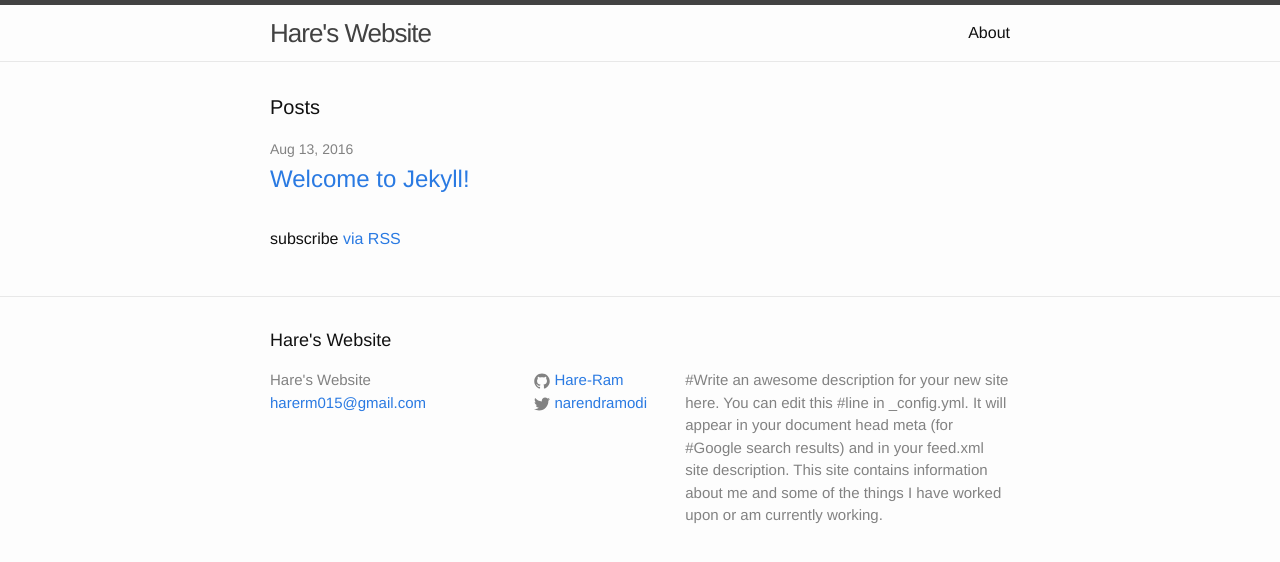
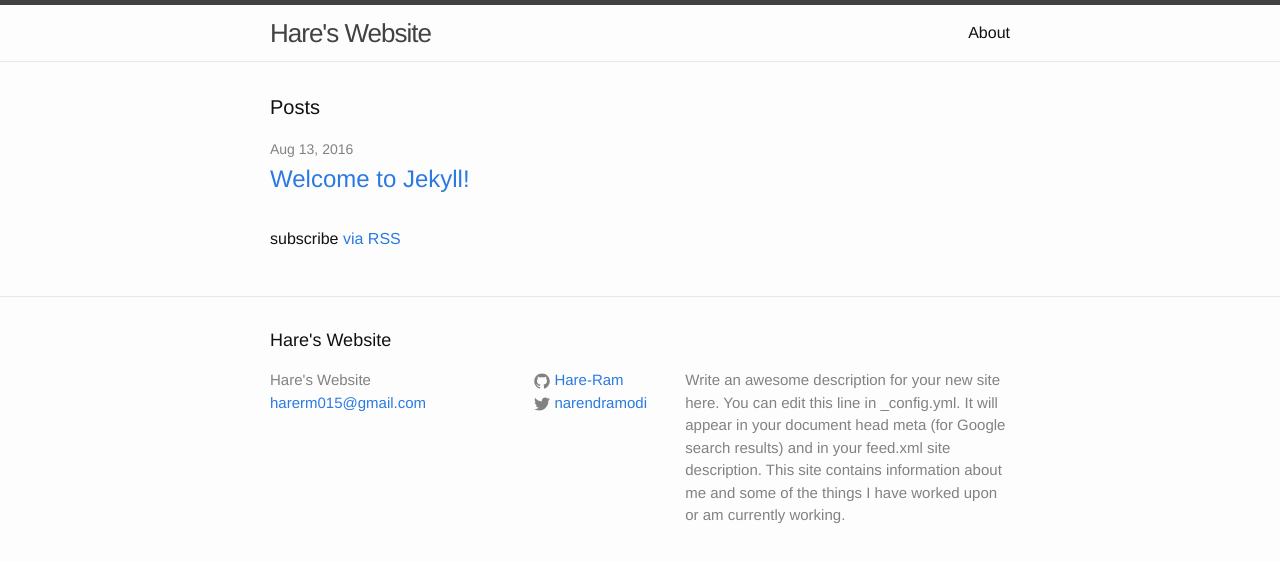
Before and after one commit to Hare-Ram/Hare-Ram.github.io, a Jekyll site: the page built from index.html, in a window 1280 px wide. Shown: the top 562 px of the page. Built offline with Jekyll 4.4.1, drawn with Linux system fonts in a browser that asks for light colours.

```diff
--- a/_config.yml
+++ b/_config.yml
@@ -9,9 +9,9 @@
 title: Hare's Website
 email: harerm015@gmail.com
 description: > # this means to ignore newlines until "baseurl:"
-  #Write an awesome description for your new site here. You can edit this
-  #line in _config.yml. It will appear in your document head meta (for
-  #Google search results) and in your feed.xml site description.
+  Write an awesome description for your new site here. You can edit this
+  line in _config.yml. It will appear in your document head meta (for
+  Google search results) and in your feed.xml site description.
   This site contains information about me and some of the things
   I have worked upon or am currently working.
 baseurl: "" # the subpath of your site, e.g. /blog
```
